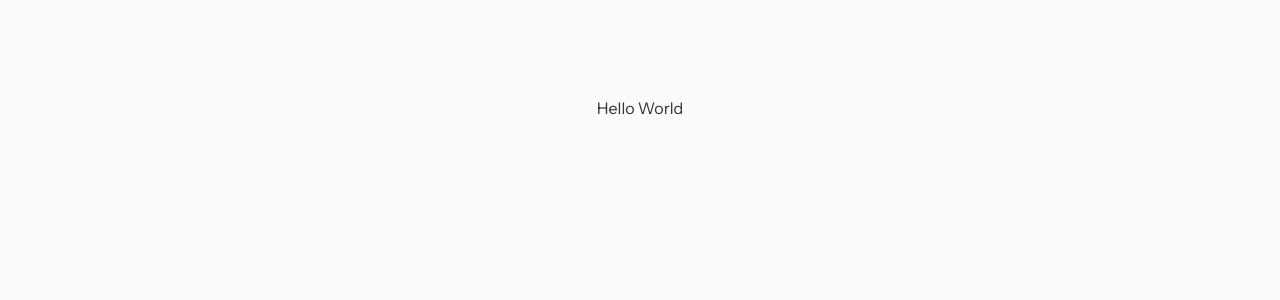
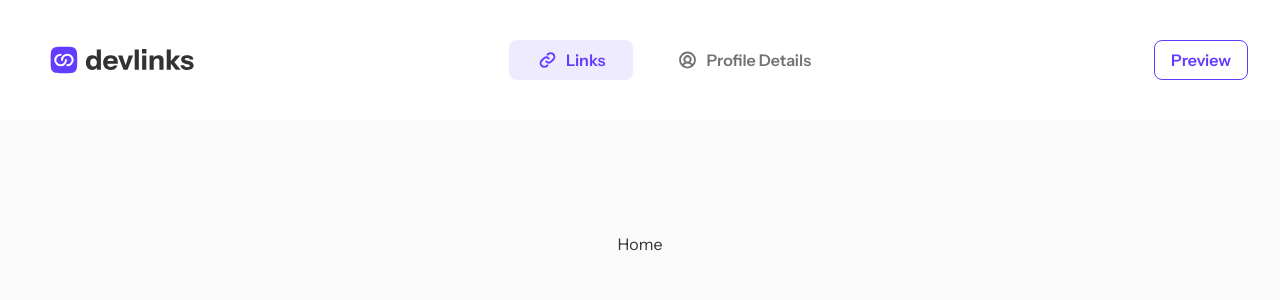
Before and after one commit to iankakaruzia/devlinks-app, a Next.js app: page / in a window 1280 px wide. Shown: the top 300 px of the page. Built offline with nearby package versions, Linux system fonts and the light colour scheme.

Commit message:
add header

```diff
--- /dev/null
+++ b/src/app/(root)/components/NavLinks.tsx
@@ -0,0 +1,96 @@
+"use client";
+
+import classNames from "classnames";
+import Link from "next/link";
+import { usePathname } from "next/navigation";
+
+export function NavLinks() {
+  const pathname = usePathname();
+  const isHome = pathname === "/";
+
+  return (
+    <div className="flex items-center gap-1 lg:gap-4">
+      <Link
+        href="/"
+        className={classNames(
+          "group flex h-10 w-16 items-center justify-center rounded-lg transition-colors md:w-auto md:gap-2 md:px-7",
+          {
+            "bg-purple-100": isHome,
+          }
+        )}
+      >
+        <svg
+          xmlns="http://www.w3.org/2000/svg"
+          width="21"
+          height="20"
+          fill="none"
+          viewBox="0 0 16 16"
+        >
+          <path
+            className={classNames(
+              "transition-colors group-hover:fill-purple-600",
+              {
+                "fill-purple-600": isHome,
+                "fill-gray-700": !isHome,
+              }
+            )}
+            d="M8.523 11.72a.749.749 0 010 1.063l-.371.371A3.751 3.751 0 112.847 7.85l1.507-1.506A3.75 3.75 0 019.5 6.188a.753.753 0 01-1 1.125 2.25 2.25 0 00-3.086.091L3.908 8.91a2.25 2.25 0 003.183 3.183l.37-.371a.748.748 0 011.062 0zm4.63-8.874a3.756 3.756 0 00-5.305 0l-.371.37A.751.751 0 108.539 4.28l.372-.37a2.25 2.25 0 013.182 3.182l-1.507 1.507a2.25 2.25 0 01-3.086.09.753.753 0 00-1 1.125 3.75 3.75 0 005.144-.152l1.507-1.507a3.756 3.756 0 00.002-5.307v-.001z"
+          ></path>
+        </svg>
+
+        <span
+          className={classNames(
+            "hidden font-semibold transition-colors group-hover:text-purple-600 md:block",
+            {
+              "text-gray-700": !isHome,
+              "text-purple-600": isHome,
+            }
+          )}
+        >
+          Links
+        </span>
+      </Link>
+
+      <Link
+        href="/details"
+        className={classNames(
+          "group flex h-10 w-16 items-center justify-center rounded-lg md:w-auto md:gap-2 md:px-7",
+          {
+            "bg-purple-100": !isHome,
+          }
+        )}
+      >
+        <svg
+          xmlns="http://www.w3.org/2000/svg"
+          width="21"
+          height="20"
+          fill="none"
+          viewBox="0 0 21 20"
+        >
+          <path
+            className={classNames(
+              "transition-colors group-hover:fill-purple-600",
+              {
+                "fill-purple-600": !isHome,
+                "fill-gray-700": isHome,
+              }
+            )}
+            d="M10.5 1.563A8.437 8.437 0 1018.938 10 8.447 8.447 0 0010.5 1.562zM6.716 15.357a4.688 4.688 0 017.568 0 6.54 6.54 0 01-7.568 0zm1.596-5.982a2.188 2.188 0 114.376 0 2.188 2.188 0 01-4.376 0zm7.344 4.683a6.523 6.523 0 00-2.265-1.83 4.062 4.062 0 10-5.782 0 6.522 6.522 0 00-2.265 1.83 6.562 6.562 0 1110.304 0h.008z"
+          ></path>
+        </svg>
+
+        <span
+          className={classNames(
+            "hidden font-semibold  transition-colors group-hover:text-purple-600 md:block",
+            {
+              "text-gray-700": isHome,
+              "text-purple-600": !isHome,
+            }
+          )}
+        >
+          Profile Details
+        </span>
+      </Link>
+    </div>
+  );
+}
--- /dev/null
+++ b/src/app/(root)/details/page.tsx
@@ -0,0 +1,7 @@
+export default function DetailsPage() {
+  return (
+    <div className="flex min-h-screen flex-col items-center justify-between p-24">
+      <h1>Details</h1>
+    </div>
+  );
+}
--- /dev/null
+++ b/src/app/(root)/layout.tsx
@@ -0,0 +1,52 @@
+import Image from "next/image";
+import Link from "next/link";
+import { NavLinks } from "./components/NavLinks";
+
+export default function RootLayout({
+  children,
+}: {
+  children: React.ReactNode;
+}) {
+  return (
+    <>
+      <header className="flex items-center justify-between bg-white py-4 pl-6 pr-4 md:py-10 md:pl-12 md:pr-8">
+        <Image
+          src="/assets/images/logo-devlinks-small.svg"
+          height={32}
+          width={32}
+          alt="devlinks"
+          className="md:hidden"
+        />
+
+        <div className="relative hidden h-8 w-[146px] md:block">
+          <Image
+            src="/assets/images/logo-devlinks-large.svg"
+            alt="devlinks"
+            fill
+          />
+        </div>
+
+        <NavLinks />
+
+        <Link
+          href="profile/ianka"
+          className="flex items-center justify-center self-stretch rounded-lg border border-solid border-purple-600 bg-transparent px-4 transition-colors hover:bg-purple-100"
+        >
+          <Image
+            src="/assets/images/icon-preview-header.svg"
+            height={20}
+            width={20}
+            alt="Preview"
+            className="md:hidden"
+          />
+
+          <span className="hidden font-semibold text-purple-600 md:block">
+            Preview
+          </span>
+        </Link>
+      </header>
+
+      <main className="p-4">{children}</main>
+    </>
+  );
+}
--- /dev/null
+++ b/src/app/(root)/page.tsx
@@ -0,0 +1,7 @@
+export default function Home() {
+  return (
+    <div className="flex min-h-screen flex-col items-center justify-between p-24">
+      <h1>Home</h1>
+    </div>
+  );
+}
--- a/src/app/page.tsx
+++ /dev/null
@@ -1,7 +0,0 @@
-export default function Home() {
-  return (
-    <main className="flex min-h-screen flex-col items-center justify-between p-24">
-      <h1>Hello World</h1>
-    </main>
-  );
-}
```
